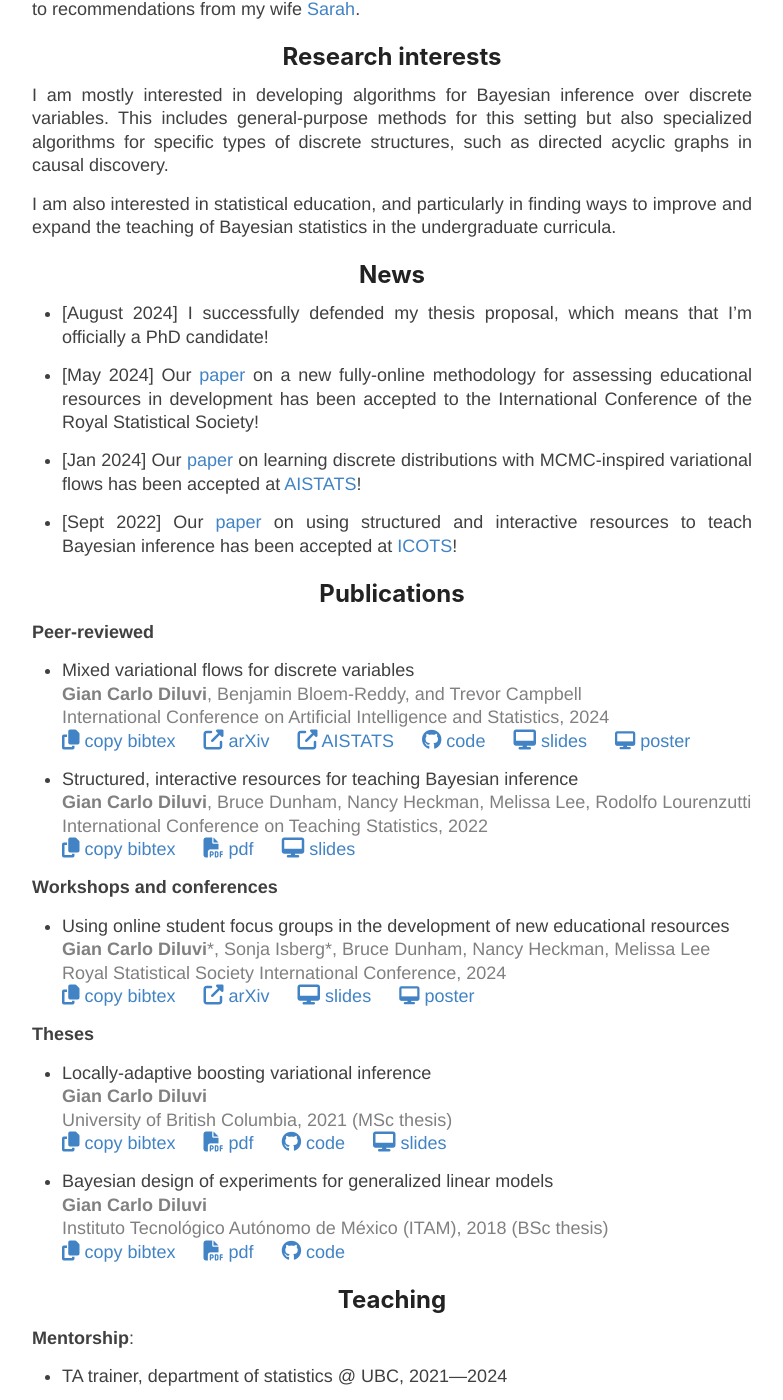
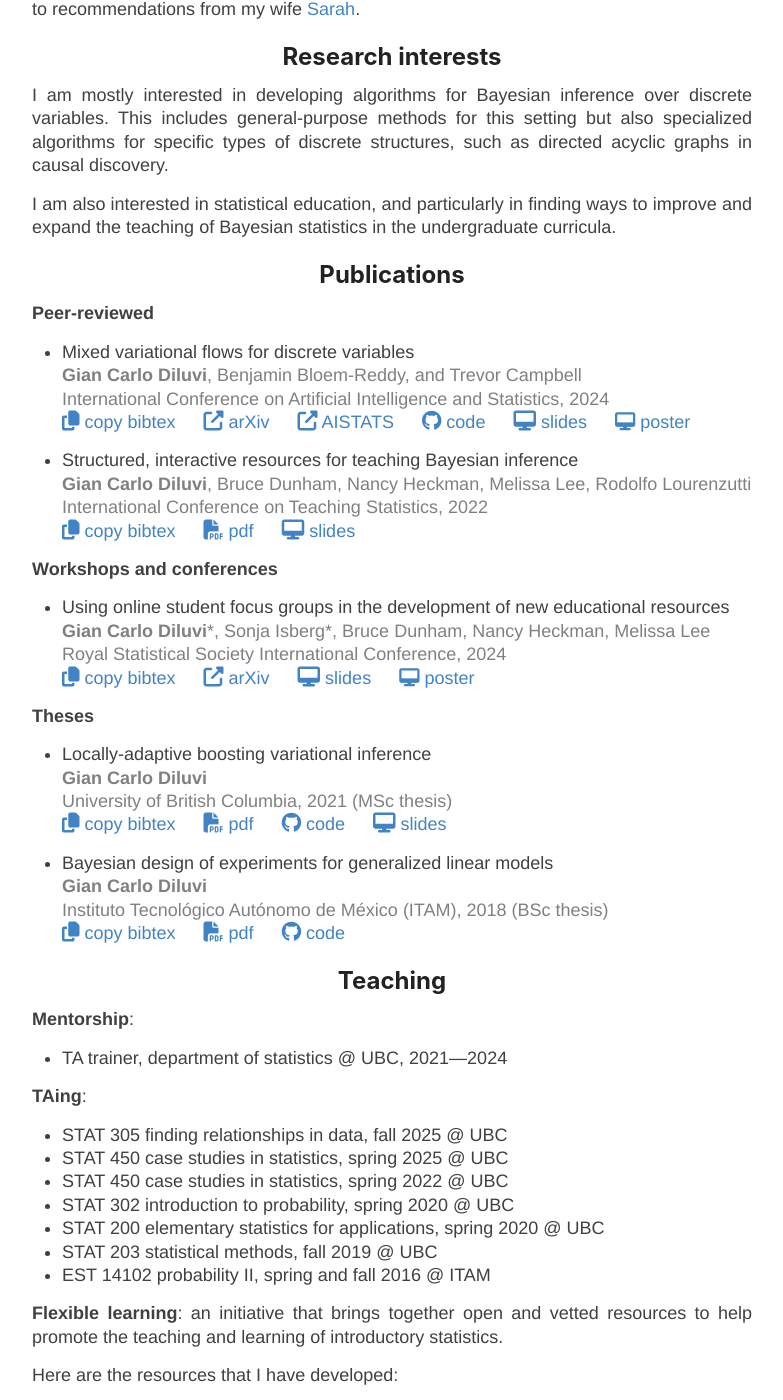
Before and after one commit to giankdiluvi/giankdiluvi.github.io, a Jekyll site: the page built from index.md, in a window 1280 px wide and 1400 px high, scrolled down 793 px. Shown: the whole window, without its empty margins (248-1031 px from the left). Built offline with Jekyll 4.4.1, drawn with Linux system fonts in a browser that asks for light colours; nearby versions of some CDN libraries; our own code applies the rules of GitHub Pages for plain Markdown files.

Commit message:
rm news; add new taship

```diff
--- a/index.md
+++ b/index.md
@@ -40,6 +40,7 @@ I am also interested in statistical education,
 and particularly in finding ways to improve and expand
 the teaching of Bayesian statistics in the undergraduate curricula.
 
+<!--
 ## News
 
 - [August 2024] I successfully defended my thesis proposal,
@@ -60,7 +61,7 @@ variational flows has been accepted at [AISTATS](https://virtual.aistats.org/)!
 [paper](https://iase-web.org/icots/11/proceedings/pdfs/ICOTS11_309_DILUVI.pdf?1669865554)
 on using structured and interactive resources to
 teach Bayesian inference has been accepted at [ICOTS](https://icots.info/11/)!
-
+-->
 
 ## Publications
 
@@ -244,6 +245,7 @@ teach Bayesian inference has been accepted at [ICOTS](https://icots.info/11/)!
 - TA trainer, department of statistics @ UBC, 2021&mdash;2024
 
 **TAing**:
+- STAT 305 finding relationships in data, fall 2025 @ UBC
 - STAT 450 case studies in statistics, spring 2025 @ UBC
 - STAT 450 case studies in statistics, spring 2022 @ UBC
 - STAT 302 introduction to probability, spring 2020 @ UBC
```
Also changed, not shown: 2 other files.
